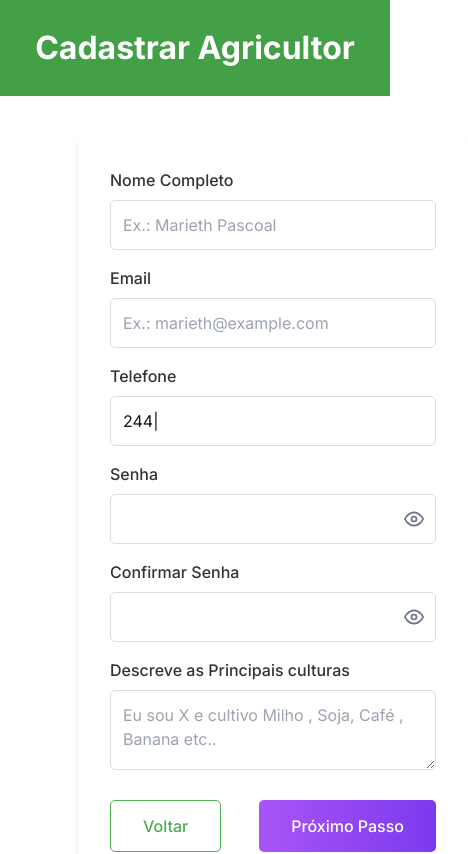
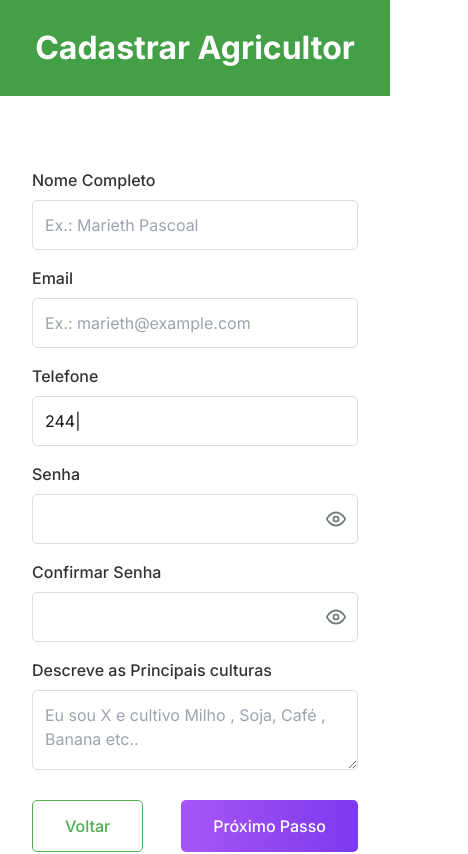
Before and after one commit to Marieth23-cmd/NzoAgrofinal, a Next.js app: page /Cadastroagricultor in a window 390 px wide. Shown: the top 854 px of the page, 468 px wide, since content can reach past the window. Built offline with nearby package versions, Linux system fonts and the light colour scheme; no server answers.

Commit message:
trabalhando na responsividade 4

```diff
--- a/src/app/Cadastroagricultor/page.tsx
+++ b/src/app/Cadastroagricultor/page.tsx
@@ -112,7 +112,7 @@ export default function CadastroComprador() {
                 <h1 className="text-[32px] font-bold">Cadastrar Agricultor</h1>
             </div>
             <div className="mb-20 mt-10">
-                <div className="bg-white rounded-[10px] p-8 w-full max-w-[800px] ml-[20%] shadow-custom">
+                <div className="bg-white rounded-[10px] p-8 w-full max-w-[800px] lg:ml-[20%] shadow-custom">
                     <div className="mx-32"></div>
 
                     <form onSubmit={handleSubmit}>
--- a/src/app/Cadastrocomprador/page.tsx
+++ b/src/app/Cadastrocomprador/page.tsx
@@ -92,7 +92,7 @@ export default function CadastroComprador() {
                 <h1 className="text-[32px] font-bold">Cadastrar Comprador</h1>
             </div>
             <div className="mb-20 mt-10">
-                <div className="bg-white rounded-[10px] p-8 w-full max-w-[800px] ml-[20%] shadow-custom">
+                <div className="bg-white rounded-[10px] p-8 w-full max-w-[800px] lg:ml-[20%] shadow-custom">
                     <div className="mx-32"></div>
 
                     <form onSubmit={handleSubmit}>
--- a/src/app/Seleccionar/page.tsx
+++ b/src/app/Seleccionar/page.tsx
@@ -65,7 +65,7 @@ import Footer from "../Components/Footer";
                  <div className="mb-6 text-cortexto ">Ofereça insumos agricolas para agricultores e aumente suas vendas com facilidade</div>
 
                <button className="hover:bg-verdeaceso cursor-pointer w-full text-base text-white rounded-[5px] border-none bg-primary py-3 px-6" >
-                 <Link href="./cadastrofornecedor"></Link> Seleccionar Perfil</button>
+                 <Link href="./cadastrofornecedor">Seleccionar Perfil</Link> </button>
  </div>
 
 
--- a/src/app/cadastrofornecedor/page.tsx
+++ b/src/app/cadastrofornecedor/page.tsx
@@ -110,7 +110,7 @@ export default function CadastroComprador() {
                 <h1 className="text-[32px] font-bold">Cadastrar Fornecedor</h1>
             </div>
             <div className="mb-20 mt-10">
-                <div className="bg-white rounded-[10px] p-8 w-full max-w-[800px] ml-[20%] shadow-custom">
+                <div className="bg-white rounded-[10px] p-8 w-full max-w-[800px] lg:ml-[20%] shadow-custom">
                     <div className="mx-32"></div>
 
                     <form onSubmit={handleSubmit}>
```
